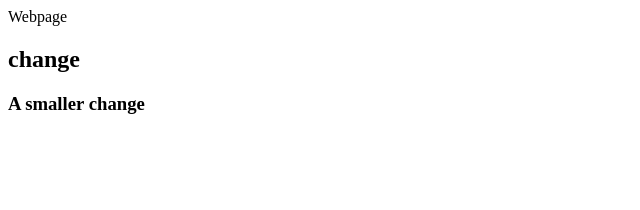
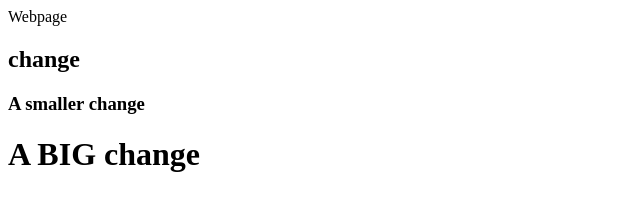
Before and after one commit to merrittr/jenkins, a plain HTML site: page index.html in a window 1280 px wide. Shown: the whole page, without its empty margins (0-640 px from the left). Drawn offline with Linux system fonts and the light colour scheme.

Commit message:
Update index.html

```diff
--- a/index.html
+++ b/index.html
@@ -5,5 +5,6 @@
 Webpage
   <h2>change</h2>
   <h3>A smaller change</h3>
+  <h1>A BIG change</h1>
 </body>
 </html>
```
